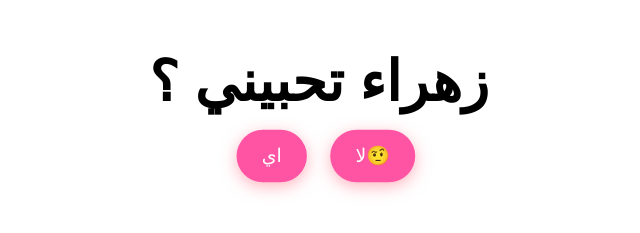
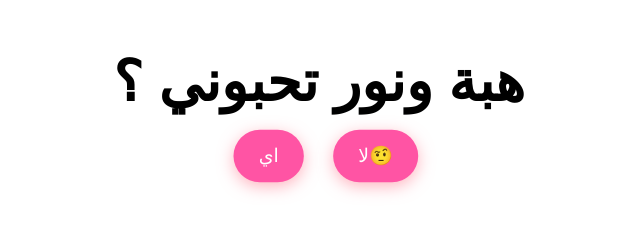
Before and after one commit to shaghaf2/O-love-me-heba-noor, a plain HTML site: page index.html in a window 1280 px wide. Shown: the part 331-564 px from the top of the page, without its empty margins (321-961 px from the left). Drawn offline with Linux system fonts and the light colour scheme.

Commit message:
Update index.html

```diff
--- a/index.html
+++ b/index.html
@@ -15,7 +15,7 @@
 
 <div class="question-container container">
 <video class="local-gif" src="Reply me love.mp4" autoplay muted loop></video>
-  <h2 class="question">زهراء تحبيني ؟</h2>
+  <h2 class="question">هبة ونور تحبوني ؟</h2>
   <div class="button-container">
     <button class="yes-btn btn js-yes-btn">اي </button>
     <button class="no-btn btn js-no-btn">لا🤨</button>
```
